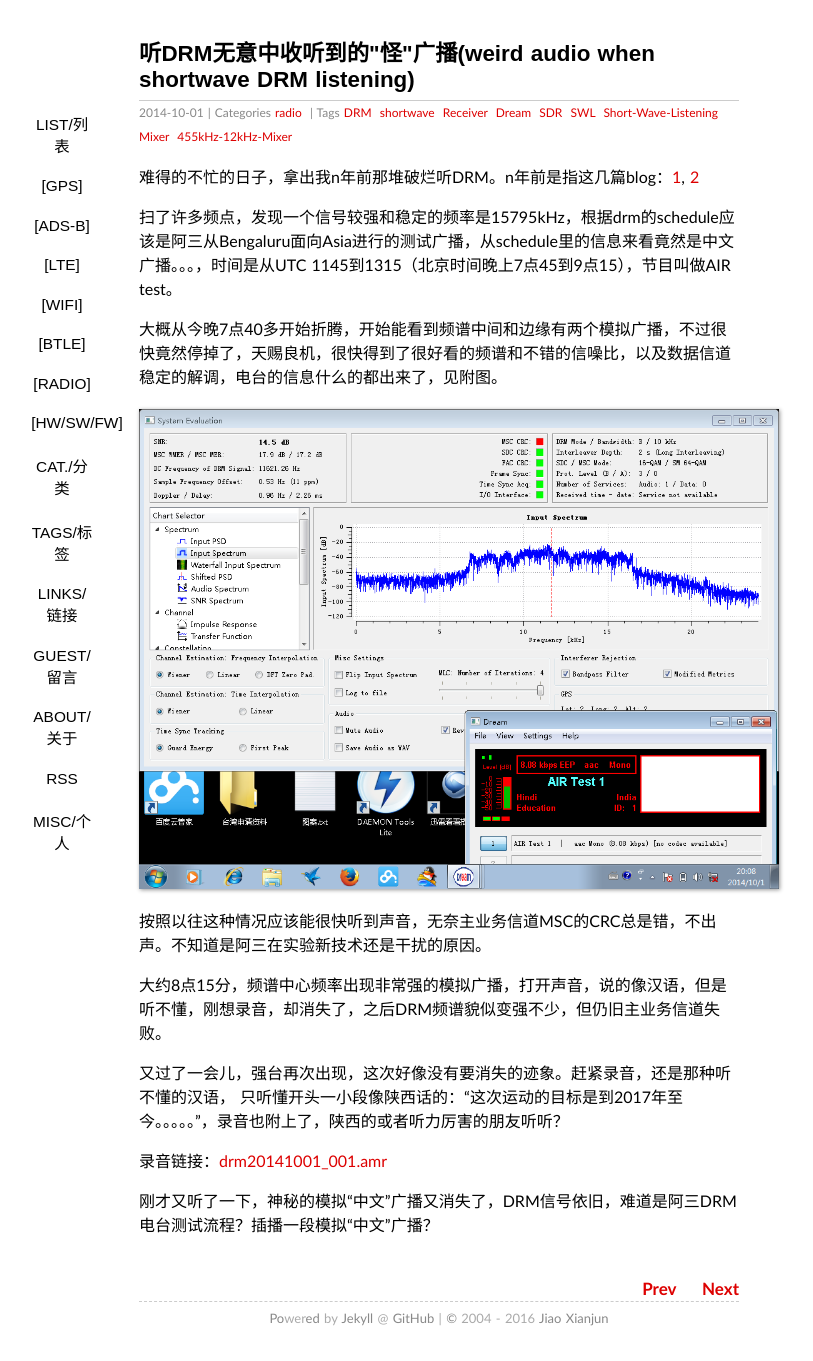
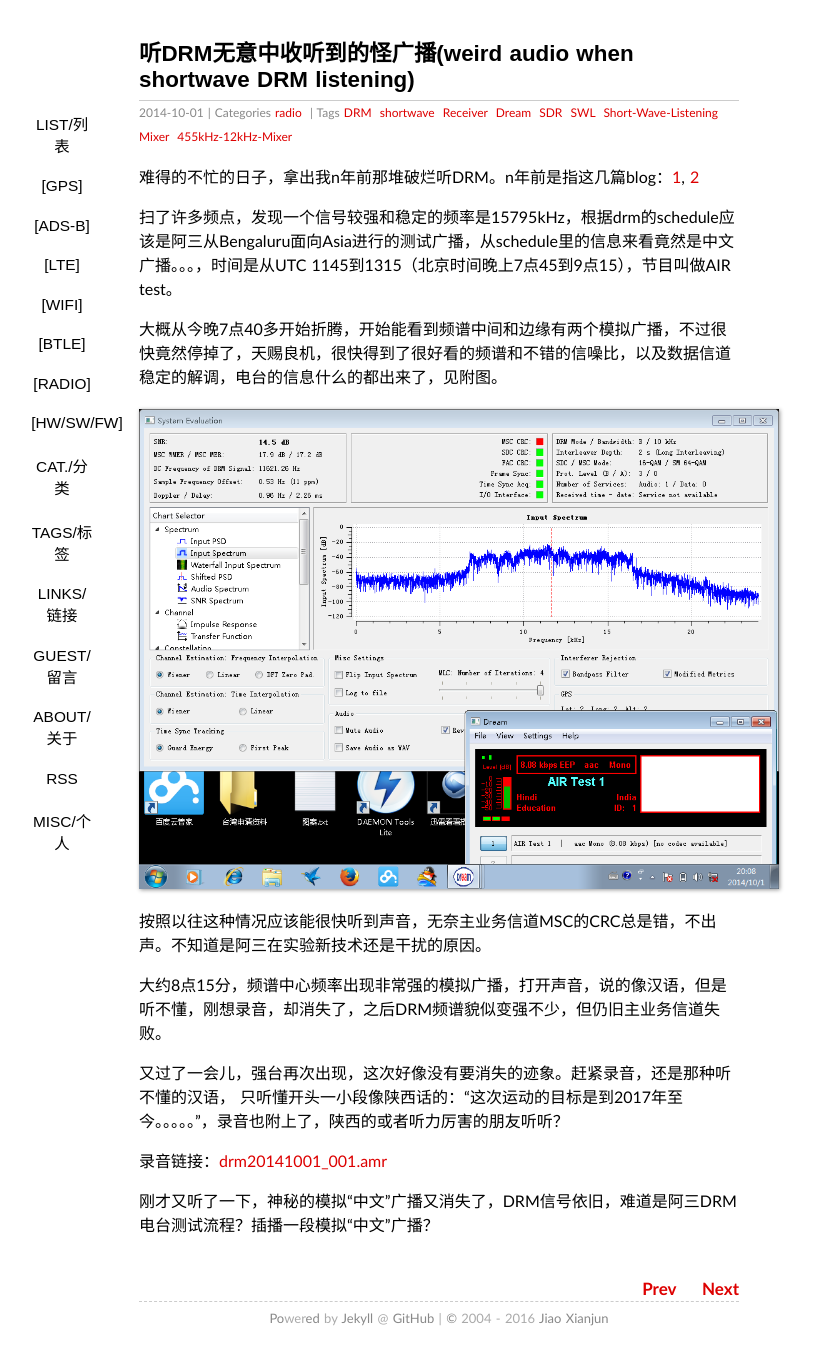
Before and after one commit to sdr-x/sdr-x.github.io, a Jekyll site: the page built from _posts/2014-10-01-听DRM无意中收听到的怪广播(weird audio when shortwave DRM listening).md, in a window 1280 px wide. Shown: the whole page, without its empty margins (201-1014 px from the left). Built offline with Jekyll 4.4.1, drawn with Linux system fonts in a browser that asks for light colours; some web fonts are replaced; comment, search, counter and statistics services are not loaded.

```diff
--- a/_posts/2014-10-01-听DRM无意中收听到的怪广播(weird audio when shortwave DRM listening).md
+++ b/_posts/2014-10-01-听DRM无意中收听到的怪广播(weird audio when shortwave DRM listening).md
@@ -1,7 +1,7 @@
 ---
 date: 2014-10-01 12:00:00
 layout: post
-title: 听DRM无意中收听到的"怪"广播(weird audio when shortwave DRM listening)
+title: 听DRM无意中收听到的怪广播(weird audio when shortwave DRM listening)
 thread: 9156
 categories: radio
 tags:  DRM shortwave Receiver Dream SDR SWL Short-Wave-Listening Mixer 455kHz-12kHz-Mixer
```
